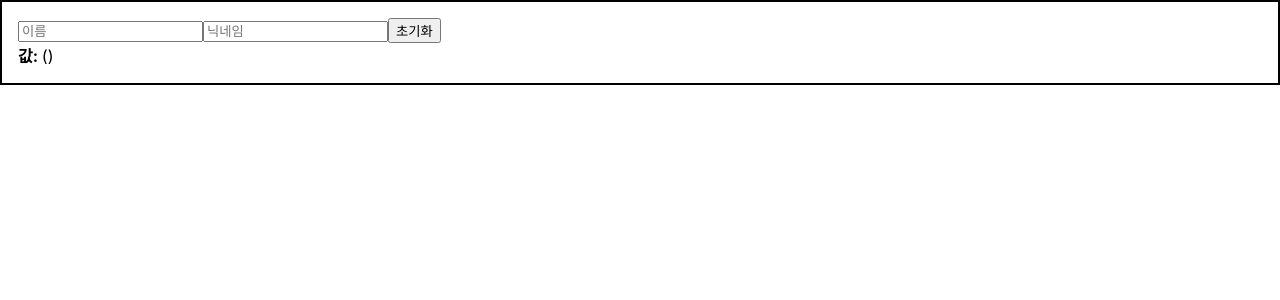
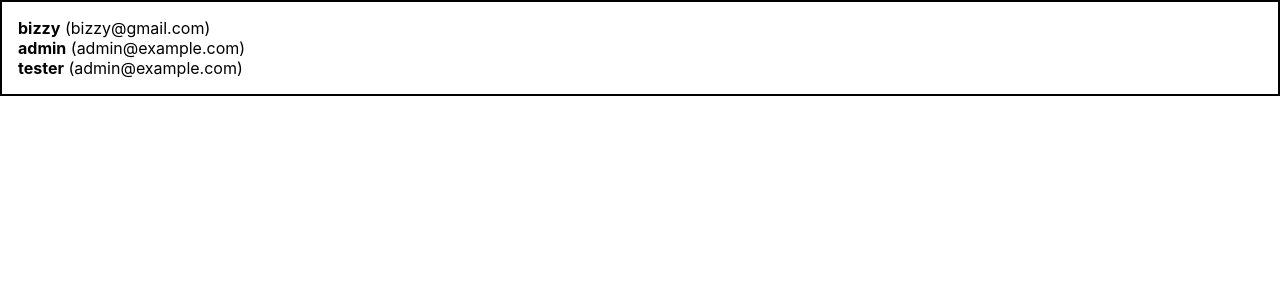
Before and after one commit to Quriousity/react-tutorial, a React (Create React App) app in the folder react-tutorial/: page / in a window 1280 px wide. Shown: the top 300 px of the page. Built offline with nearby package versions, Linux system fonts and the light colour scheme.

Commit message:
배열 렌더링

```diff
--- a/react-tutorial/src/App.js
+++ b/react-tutorial/src/App.js
@@ -1,11 +1,11 @@
 import Wrapper from './components/Wrapper';
-import InputSample from './components/InputSample';
+import UserList from './components/UserList';
 
 function App() {
   return (
     <div>
       <Wrapper>
-        <InputSample />
+        <UserList />
       </Wrapper>
     </div>
   );
--- /dev/null
+++ b/react-tutorial/src/components/UserList.jsx
@@ -0,0 +1,34 @@
+function UserList() {
+  const users = [
+    {
+      id: 1,
+      username: 'bizzy',
+      email: 'bizzy@gmail.com'
+    },
+    {
+      id: 2,
+      username: 'admin',
+      email: 'admin@example.com'
+    },
+    {
+      id: 3,
+      username: 'tester',
+      email: 'tester@example.com'
+    }
+  ];
+  return (
+    <div>
+      <div>
+        <b>{users[0].username}</b> <span>({users[0].email})</span>
+      </div>
+      <div>
+        <b>{users[1].username}</b> <span>({users[1].email})</span>
+      </div>
+      <div>
+        <b>{users[2].username}</b> <span>({users[1].email})</span>
+      </div>
+    </div>
+  );
+}
+
+export default UserList;
```
